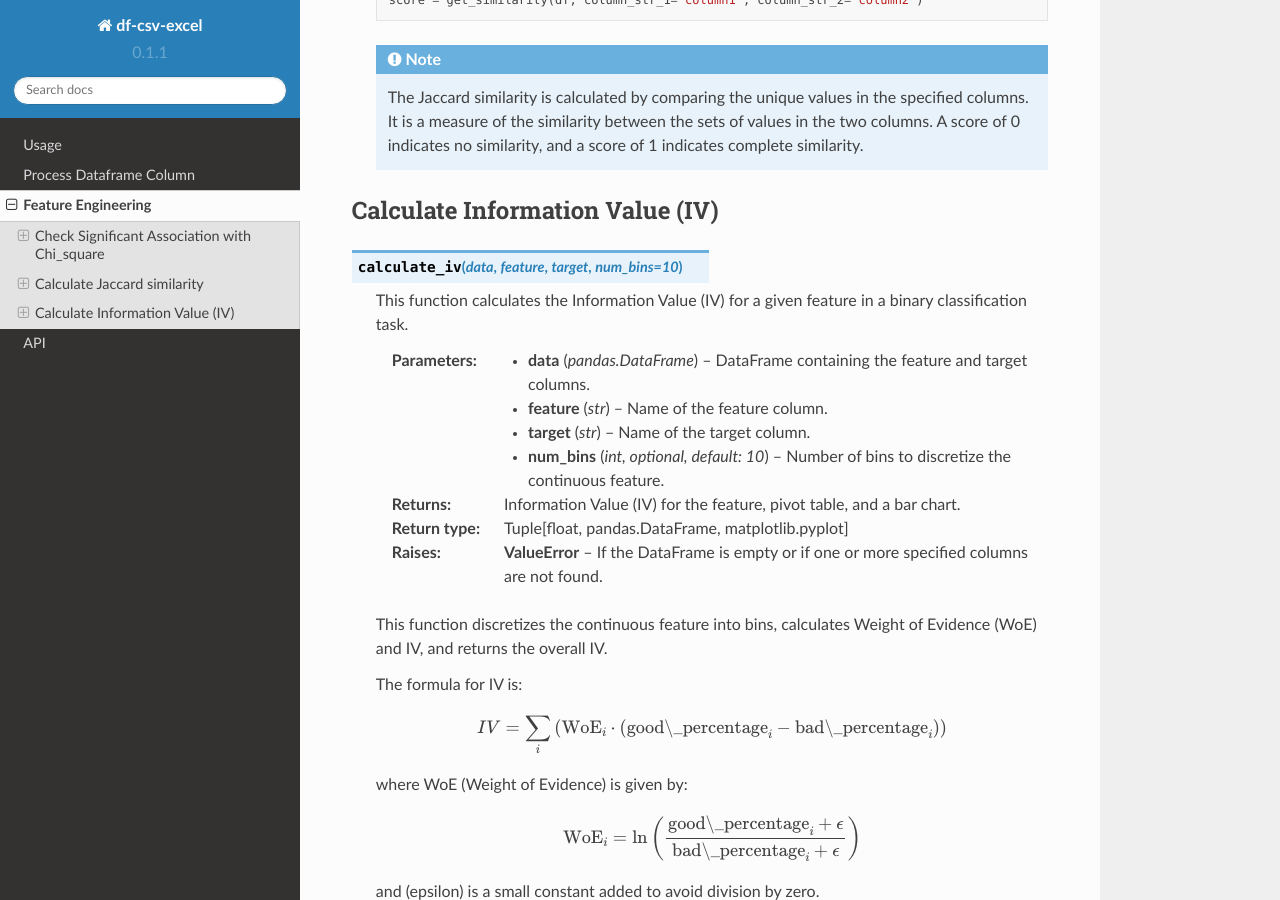
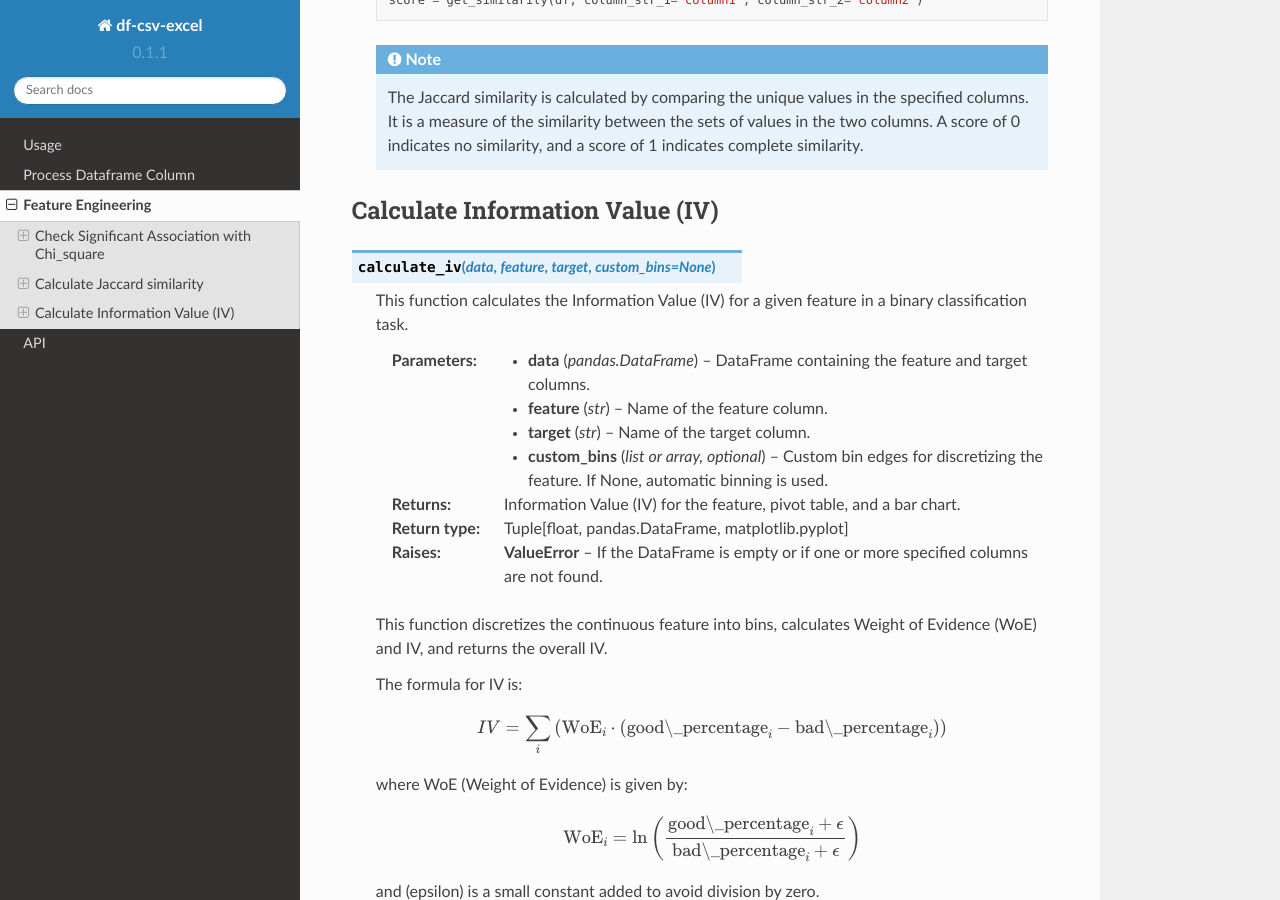
Before and after one commit to cheerzhang/read_doc_1, a Sphinx documentation site: the page built from docs/source/feature_engineer.rst, in a window 1280 px wide and 900 px high, scrolled down 1283 px. Built offline with Sphinx 7.4.7 and the Read the Docs theme 2.0.0, drawn with Linux system fonts in a browser that asks for light colours.

Commit message:
Update feature_engineer.rst

```diff
--- a/docs/source/feature_engineer.rst
+++ b/docs/source/feature_engineer.rst
@@ -80,7 +80,7 @@ Calculate Jaccard similarity
 Calculate Information Value (IV)
 --------------------------------
 
-.. function:: calculate_iv(data, feature, target, num_bins=10)
+.. function:: calculate_iv(data, feature, target, custom_bins=None)
 
    This function calculates the Information Value (IV) for a given feature in a binary classification task.
 
@@ -93,8 +93,8 @@ Calculate Information Value (IV)
    :param target: Name of the target column.
    :type target: str
 
-   :param num_bins: Number of bins to discretize the continuous feature.
-   :type num_bins: int, optional, default: 10
+   :param custom_bins: Custom bin edges for discretizing the feature. If None, automatic binning is used.
+   :type custom_bins: list or array, optional
 
    :return: Information Value (IV) for the feature, pivot table, and a bar chart.
    :rtype: Tuple[float, pandas.DataFrame, matplotlib.pyplot]
```
